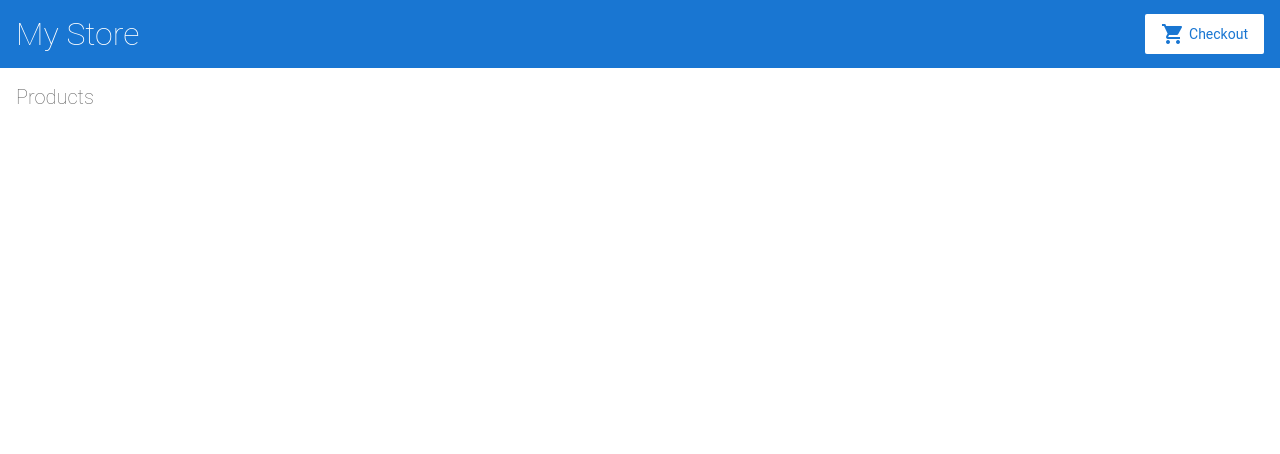
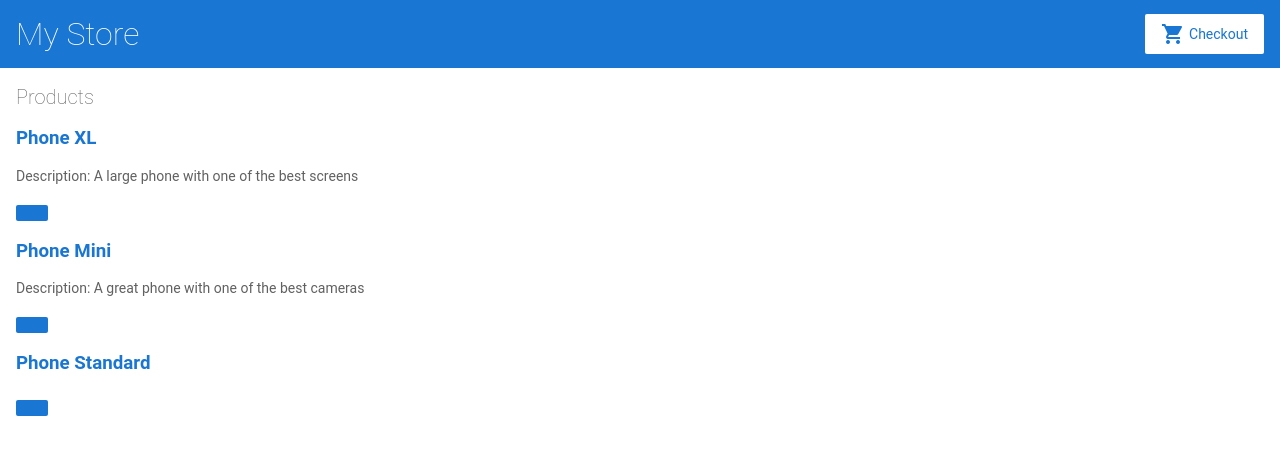
Before and after one commit to rajeshceg3/angular-hello, an Angular app: page / in a window 1280 px wide. Shown: the top 454 px of the page. Built offline with nearby package versions, Linux system fonts and the light colour scheme.

Commit message:
List donw products & description

```diff
--- a/src/app/product-list/product-list.component.html
+++ b/src/app/product-list/product-list.component.html
@@ -1,5 +1,18 @@
 <h2>Products</h2>
 <div *ngFor="let product of products">
+  <h3>
+    <a [title] = " product.name + ' details'">
+    {{ product.name }}
+    </a>
+  </h3>
+
+  <p *ngIf = "product.description">
+    Description: {{product.description}}
+  </p>
+
+  <button type="button">
+
+  </button>
 </div>
 
 
```
